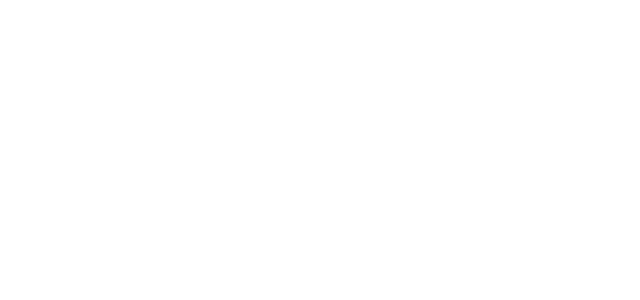
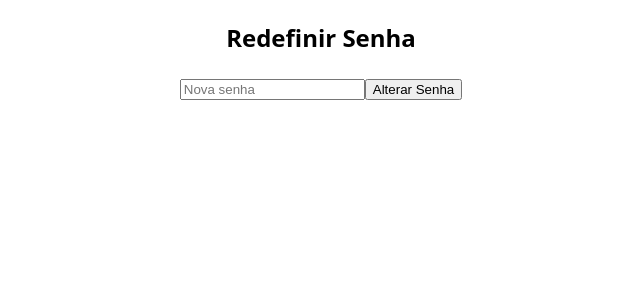
Before and after one commit to Jonas-eng-21/Sistema-de-assistencia-para-visitas-domiciliares, a React (Vite) app in the folder sistemaFront/: page /reset-password in a window 1280 px wide. Before the commit this address had no page. Shown: the top 300 px of the page, without its empty margins (319-959 px from the left). Built offline with nearby package versions, Linux system fonts and the light colour scheme.

Commit message:
front - page ResetPassword

```diff
--- /dev/null
+++ b/sistemaFront/src/pages/ResetPassword/index.tsx
@@ -0,0 +1,53 @@
+import { useState } from 'react';
+import { useSearchParams } from 'react-router-dom';
+import axios from 'axios';
+
+function ResetPassword() {
+    const [searchParams] = useSearchParams();
+    const token = searchParams.get('token');
+
+    const [newPassword, setNewPassword] = useState('');
+    const [message, setMessage] = useState('');
+
+    const handleSubmit = async (e) => {
+        e.preventDefault();
+
+        try {
+            const response = await axios.post(`${import.meta.env.VITE_BACKEND_URL}/auth/reset-password`, null, {
+                params: {
+                    token: token,
+                    newPassword: newPassword
+                }
+            });
+
+            setMessage('Senha alterada com sucesso!');
+        } catch (error) {
+            setMessage('Erro ao alterar a senha: ' + error.response.data.message);
+        }
+    }
+
+    return (
+        <div className="p-6 max-w-sm mx-auto bg-white rounded-xl shadow-md">
+            <h2 className="text-xl font-semibold">Redefinir Senha</h2>
+            <form onSubmit={handleSubmit} className="mt-4">
+                <input
+                    type="password"
+                    placeholder="Nova senha"
+                    value={newPassword}
+                    onChange={(e) => setNewPassword(e.target.value)}
+                    className="border p-2 w-full mb-4"
+                    required
+                />
+                <button
+                    type="submit"
+                    className="bg-blue-500 text-white px-4 py-2 rounded"
+                >
+                    Alterar Senha
+                </button>
+            </form>
+            {message && <p className="mt-4">{message}</p>}
+        </div>
+    )
+}
+
+export default ResetPassword;
--- a/sistemaFront/src/routes/index.tsx
+++ b/sistemaFront/src/routes/index.tsx
@@ -5,7 +5,8 @@
 import ListagemPaciente from "../pages/ListagemPaciente";
 import Cadastro from "../pages/cadastroUser";
 import Agendamento from "../pages/agendamento";
-import ForgotPassword from './pages/ForgotPassword';
+import ForgotPassword from '../pages/ForgotPassword';
+import ResetPassword from '../pages/ResetPassword';
 
 export const AppRoutes = () => {
   return (
@@ -30,6 +31,7 @@
       />
       <Route path="/agendar-visita" element={<ProtectedRoute><Agendamento /></ProtectedRoute>} />
 
+      <Route path="/reset-password" element={<ResetPassword />} />
       <Route path="/forgot-password" element={<ForgotPassword />} />
 
     </Routes>
```
